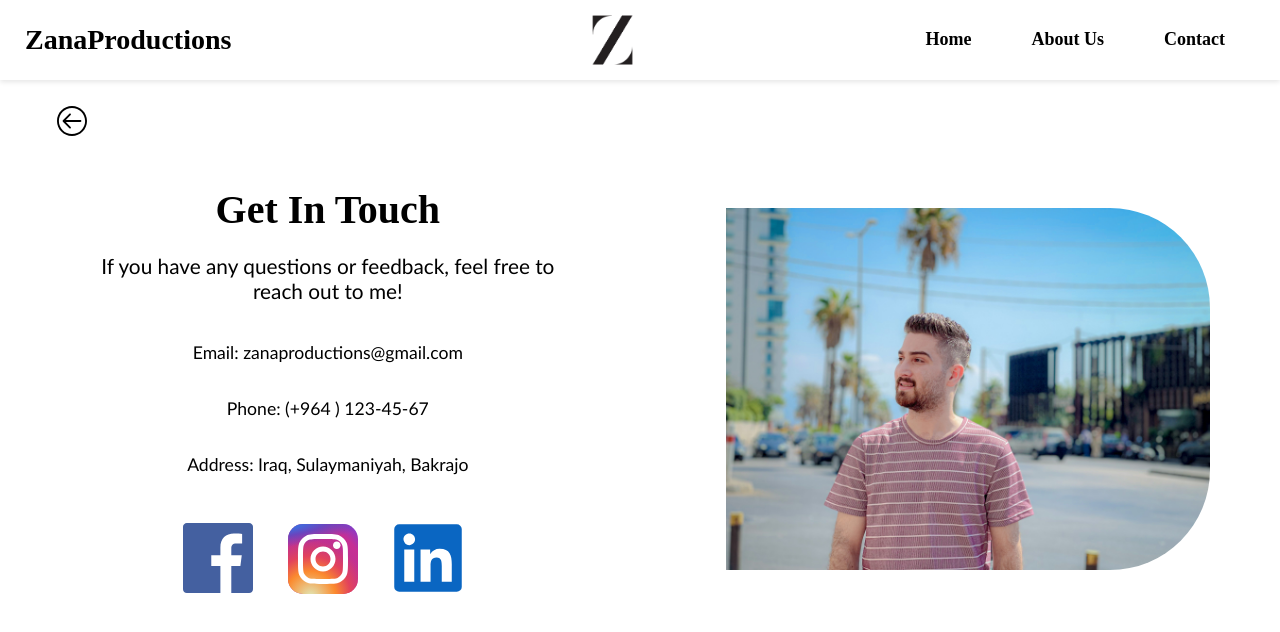
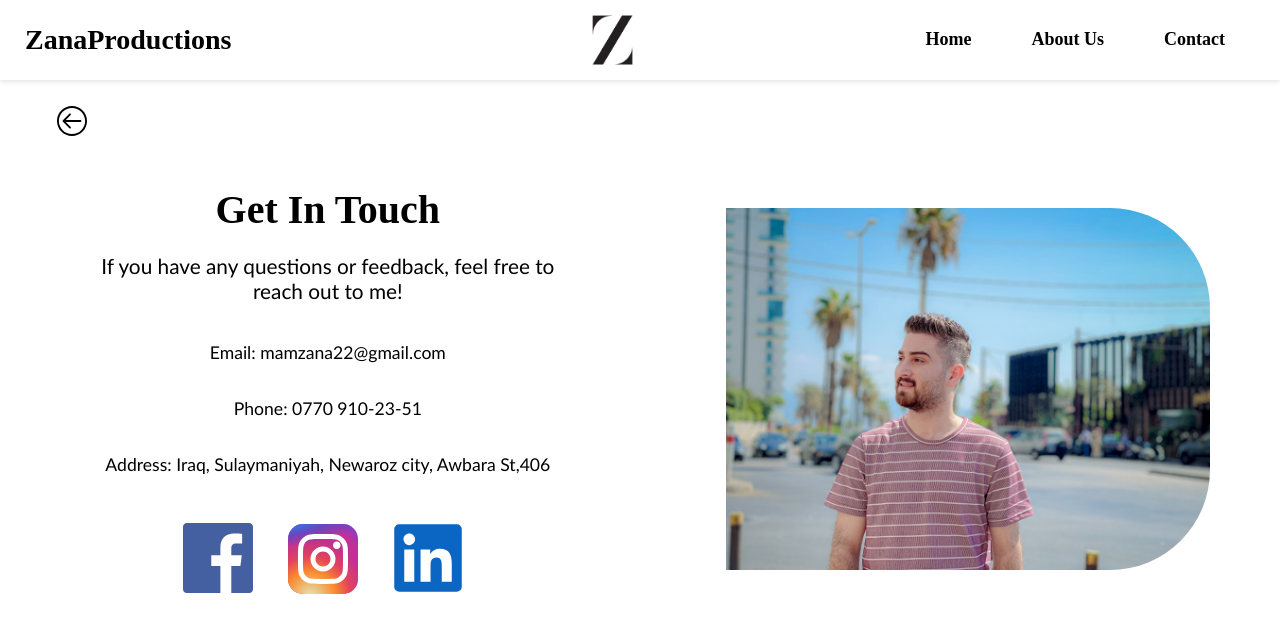
Before and after one commit to nabazesmail/ZanaProductions, a React (Create React App) app: page /contact in a window 1280 px wide. Shown: the top 632 px of the page. Built offline with nearby package versions, Linux system fonts and the light colour scheme.

Commit message:
Donegit add .

```diff
--- a/src/components/About/About.css
+++ b/src/components/About/About.css
@@ -88,4 +88,12 @@
     position: static; /* To ensure the button flows with the document */
     margin-bottom: 20px; /* Add space below the button on small screens */
   }
+
+  .about-photo {
+    border-radius: 2%;
+    -webkit-border-radius: 2%;
+    -moz-border-radius: 2%;
+    -ms-border-radius: 2%;
+    -o-border-radius: 2%;
+  }
 }
--- a/src/components/Contact/Contact.js
+++ b/src/components/Contact/Contact.js
@@ -27,9 +27,9 @@ const Contact = () => {
           If you have any questions or feedback, feel free to reach out to me!
         </p>
         <div className="contact-info">
-          <p>Email: zanaproductions@gmail.com</p>
-          <p>Phone: (+964 ) 123-45-67</p>
-          <p>Address: Iraq, Sulaymaniyah, Bakrajo</p>
+          <p>Email: mamzana22@gmail.com</p>
+          <p>Phone: 0770 910-23-51</p>
+          <p>Address: Iraq, Sulaymaniyah, Newaroz city, Awbara St,406</p>
         </div>
         <div className="social-media-icons">
           <a
```
